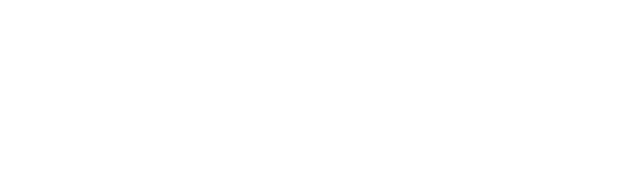
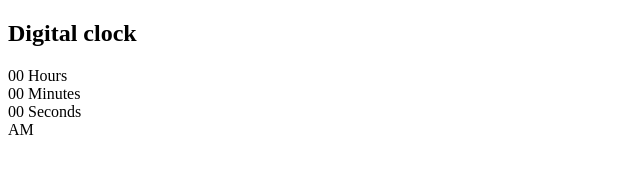
Before and after one commit to ollyvent/digital-clock-app, a plain HTML site: page index.html in a window 1280 px wide. Shown: the whole page, without its empty margins (0-640 px from the left). Drawn offline with Linux system fonts and the light colour scheme.

Commit message:
create hours, minutes and seconds fields

```diff
--- a/index.html
+++ b/index.html
@@ -6,6 +6,25 @@
     <title>Digital Clock</title>
 </head>
 <body>
+    <h2>Digital clock</h2>
+    <div class="clock">
+        <div>
+            <span id="hour">00</span>
+            <span id="text">Hours</span>
+        </div>
+        <div>
+            <span id="minutes">00</span>
+            <span id="text">Minutes</span>
+        </div>
+        <div>
+            <span id="seconds">00</span>
+            <span id="text">Seconds</span>
+        </div>
+        <div>
+            <span id="am/pm">AM</span>
+        </div>
+    </div>
+
 
 </body>
 </html>
```
